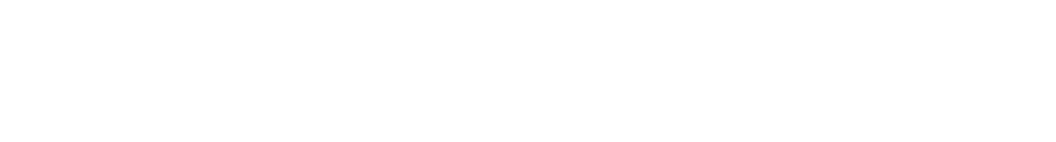
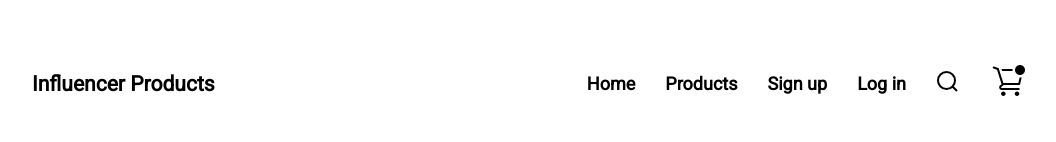
Before and after one commit to bbiplob44/influencer-assignment, a plain HTML site: page index.html in a window 1280 px wide. Shown: the top 142 px of the page, without its empty margins (96-1152 px from the left). Drawn offline with Linux system fonts and the light colour scheme.

Commit message:
night-commit

```diff
--- a/index.html
+++ b/index.html
@@ -19,7 +19,20 @@
 
 <body>
     <header>
-
+        <!-- Navigation Bar -->
+        <nav>
+            <div class="nav-heading">
+                <h3>Influencer Products</h3>
+            </div>
+            <div class="nav-buttons">
+                <a href="">Home</a>
+                <a href="">Products</a>
+                <a href="">Sign up</a>
+                <a href="">Log in</a>
+                <a href=""><img src="akar-icons_search.svg" alt=""></a>
+                <a href=""><img src="clarity_shopping-cart-outline-badged.svg" alt=""></a>
+            </div>
+        </nav>
     </header>
 
     <main>
@@ -230,17 +243,18 @@
             <!-- Footer -->
             <footer>
                 <div class="footer-details">
-                    <h2>Influencer Products</h2>
-                    <p>Copyright <i class="fa-regular fa-copyright"></i>2020 influencer products</p>
-                    <p>All rights reserved</p>
+                    <h2 class="footer-heading"> Influencer Products</h2>
+                    <p class="copyright-thumbnail">Copyright <i class="fa-regular fa-copyright"></i> 2020 influencer
+                        products</p>
+                    <p class="copyright-thumbnail">All rights reserved</p>
+                    <div class="social-links">
+                        <a href=""><i class="fa-brands fa-instagram"></i></a>
+                        <a href=""><i class="fa-brands fa-twitter"></i></a>
+                        <a href=""><i class="fa-brands fa-facebook"></i></a>
+                        <a href=""><i class="fa-brands fa-youtube"></i></a>
+                    </div>
+                </div>
 
-                </div>
-                <div class="social-links">
-                    <a href=""><i class="fa-brands fa-instagram"></i></a>
-                    <a href=""><i class="fa-brands fa-twitter"></i></a>
-                    <a href=""><i class="fa-brands fa-facebook"></i></a>
-                    <a href=""><i class="fa-brands fa-youtube"></i></a>
-                </div>
 
             </footer>
         </section>
--- a/styles/style.css
+++ b/styles/style.css
@@ -4,6 +4,27 @@ body {
     font-family: 'Playfair Display', serif;
     font-family: 'Poppins', sans-serif;
     font-family: 'Roboto', sans-serif;
+}
+
+/* Navigation Styles */
+nav {
+    display: flex;
+    justify-content: space-between;
+    margin: 50px 150px -50px 120px;
+    font-size: 18px;
+    font-weight: 900;
+}
+
+.nav-buttons {
+    display: flex;
+    align-items: center;
+}
+
+nav a {
+    text-decoration: none;
+    color: black;
+    margin-left: 30px;
+
 }
 
 /* Prebook Styles */
@@ -119,12 +140,20 @@ footer {
     color: #FFF;
     display: grid;
     justify-content: center;
+    justify-items: center;
+}
 
+.footer-heading {}
+
+.copyright-thumbnail {
+    margin-top: -6px;
+    margin-bottom: 20px;
 }
 
 .social-links {
     display: flex;
     justify-content: center;
+    margin-right: 35px;
 
 }
 
```
Also changed, not shown: akar-icons_search.svg (added), clarity_shopping-cart-outline-badged.svg (added).
